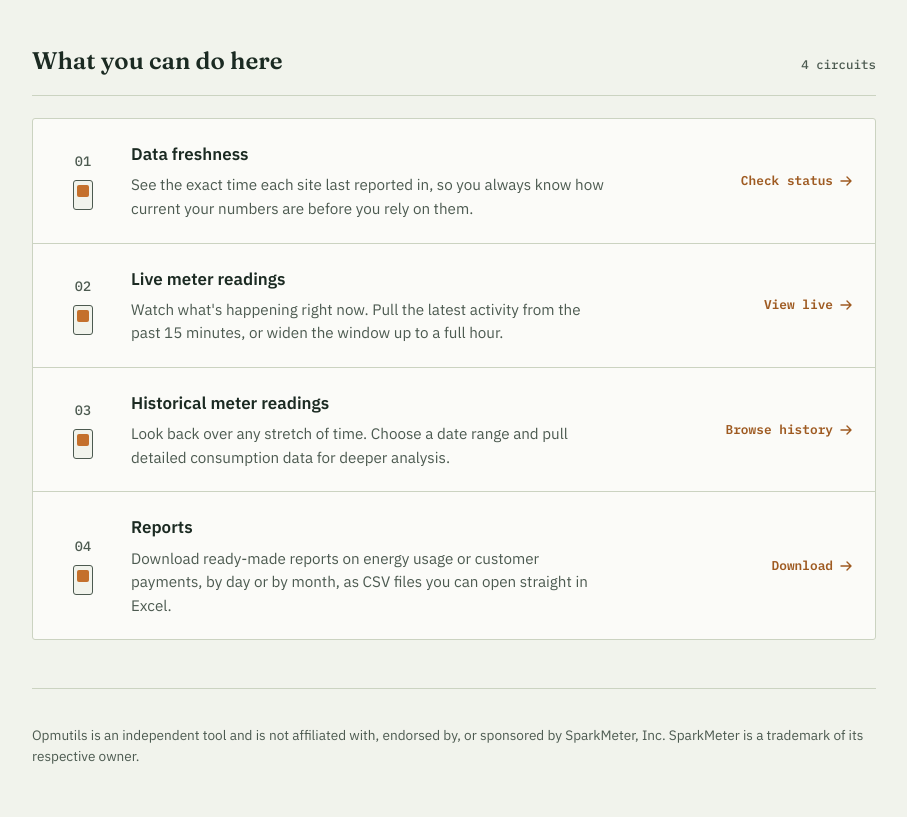
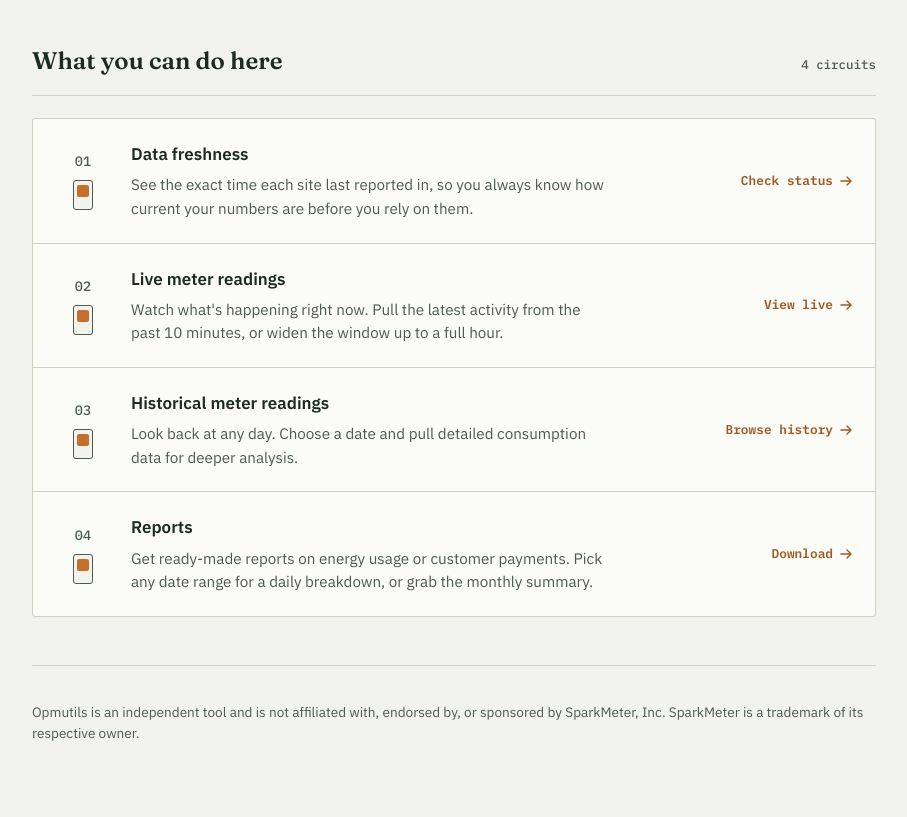
Before and after one commit to JCOrisakwe/opmutils, a website: page public/index.html in a window 1280 px wide. Shown: the part 474-1291 px from the top of the page, without its empty margins (186-1093 px from the left). Drawn offline with Linux system fonts and the light colour scheme; no server answers.

Commit message:
fix: update timeframes and wording in meter reading descriptions for clarity

```diff
--- a/public/index.html
+++ b/public/index.html
@@ -70,7 +70,7 @@
               <h3>Live meter readings</h3>
               <p>
                 Watch what's happening right now. Pull the latest activity from
-                the past 15 minutes, or widen the window up to a full hour.
+                the past 10 minutes, or widen the window up to a full hour.
               </p>
             </span>
             <span class="circuit-action"
@@ -95,8 +95,8 @@
             <span class="circuit-body">
               <h3>Historical meter readings</h3>
               <p>
-                Look back over any stretch of time. Choose a date range and pull
-                detailed consumption data for deeper analysis.
+                Look back at any day. Choose a date and pull detailed
+                consumption data for deeper analysis.
               </p>
             </span>
             <span class="circuit-action"
@@ -121,9 +121,9 @@
             <span class="circuit-body">
               <h3>Reports</h3>
               <p>
-                Download ready-made reports on energy usage or customer
-                payments, by day or by month, as CSV files you can open straight
-                in Excel.
+                Get ready-made reports on energy usage or customer payments.
+                Pick any date range for a daily breakdown, or grab the monthly
+                summary.
               </p>
             </span>
             <span class="circuit-action"
```
